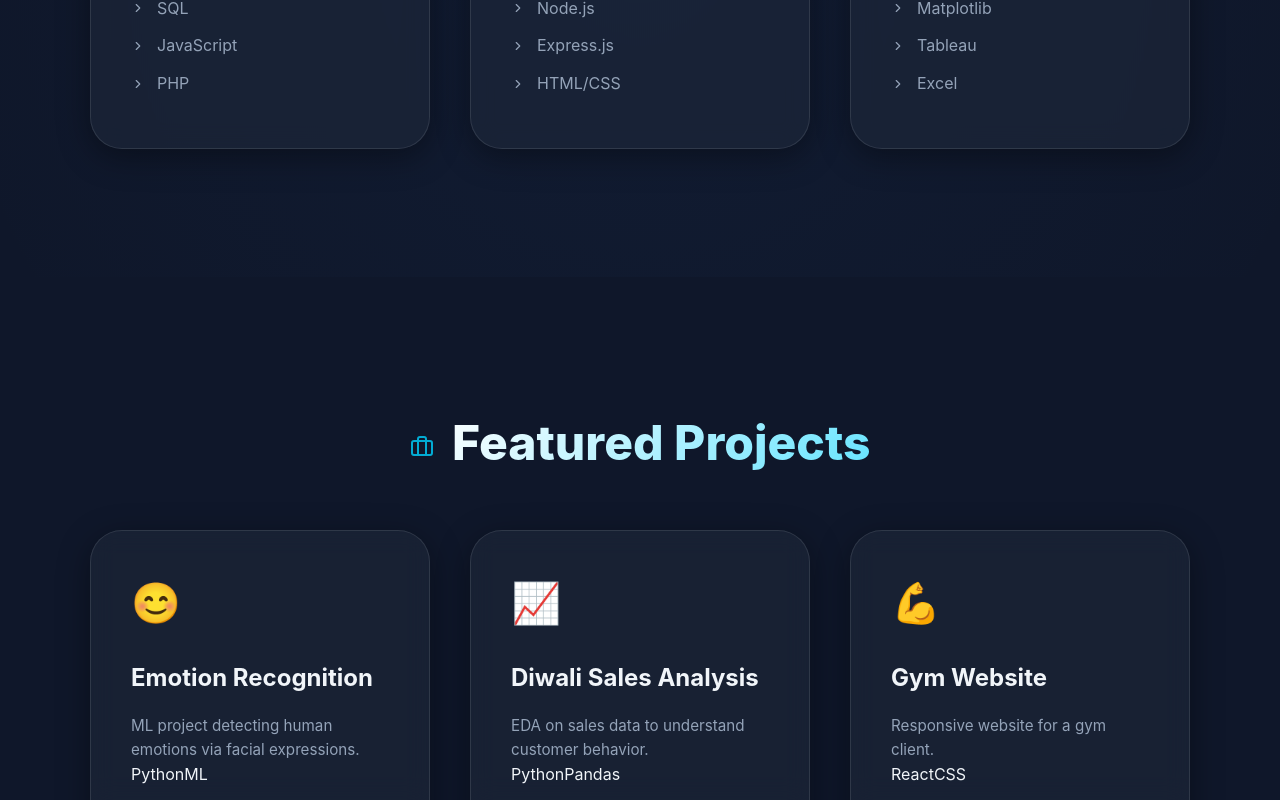
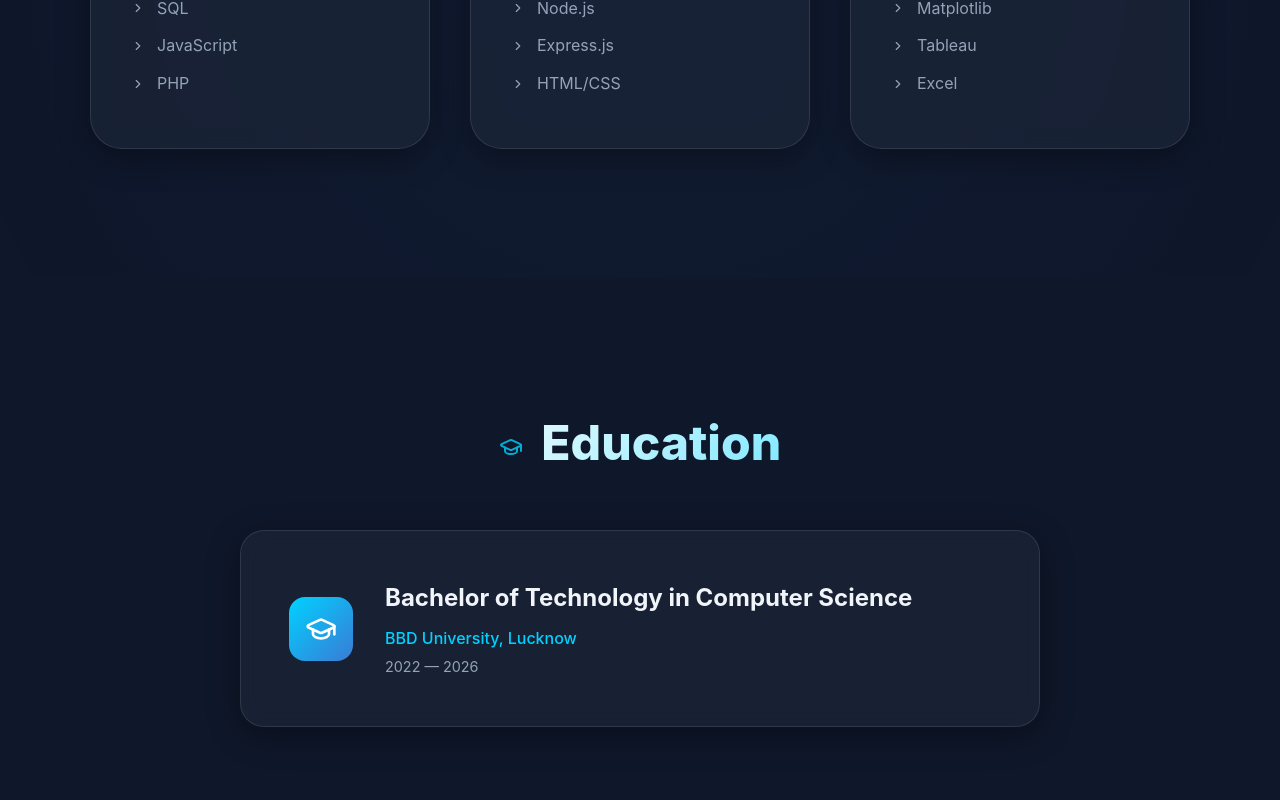
Before and after one commit to onlysaurabh07/portfolio, a React (Vite) app in the folder client/: page / in a window 1280 px wide. Shown: the part 2000-2800 px from the top of the page. Built offline with nearby package versions, Linux system fonts and the light colour scheme.

Commit message:
Final PRD compliance: Education, Resume sections, enhanced footer and premium background

```diff
--- a/client/src/App.css
+++ b/client/src/App.css
@@ -192,6 +192,65 @@ header ul li a:hover {
   cursor: pointer;
 }
 
+.education-card {
+  padding: 3rem;
+  max-width: 800px;
+  margin: 0 auto;
+}
+
+.edu-header {
+  display: flex;
+  gap: 2rem;
+  align-items: center;
+}
+
+.edu-icon-bg {
+  background: linear-gradient(135deg, var(--primary-color), var(--secondary-color));
+  width: 64px;
+  height: 64px;
+  border-radius: 1rem;
+  display: flex;
+  align-items: center;
+  justify-content: center;
+  color: white;
+  flex-shrink: 0;
+}
+
+.edu-info h3 {
+  font-size: 1.5rem;
+  margin-bottom: 0.5rem;
+}
+
+.edu-info .school {
+  color: var(--primary-color);
+  font-weight: 500;
+  margin-bottom: 0.25rem;
+}
+
+.edu-info .duration {
+  color: var(--text-muted);
+  font-size: 0.9rem;
+}
+
+.resume-card {
+  padding: 4rem;
+  text-align: center;
+  max-width: 700px;
+  margin: 0 auto;
+}
+
+.resume-card p {
+  color: var(--text-muted);
+  margin-bottom: 2.5rem;
+  font-size: 1.1rem;
+}
+
+.resume-btns {
+  display: flex;
+  gap: 1.5rem;
+  justify-content: center;
+}
+
 .contact-container {
   max-width: 700px;
   margin: 0 auto;
@@ -204,12 +263,54 @@ header ul li a:hover {
 }
 
 footer {
-  padding: 3rem 0;
+  padding: 4rem 0;
   text-align: center;
   margin-top: 8rem;
   border-radius: 0;
   color: var(--text-muted);
-  font-size: 0.9rem;
+  font-size: 0.95rem;
+}
+
+.footer-content {
+  display: flex;
+  flex-direction: column;
+  gap: 2rem;
+  align-items: center;
+}
+
+.footer-logo {
+  font-size: 2rem;
+  font-weight: 900;
+  letter-spacing: -1px;
+}
+
+.footer-logo span {
+  color: var(--primary-color);
+}
+
+.social-links {
+  display: flex;
+  gap: 1.5rem;
+}
+
+.social-links a {
+  background: var(--bg-card);
+  width: 45px;
+  height: 45px;
+  border-radius: 50%;
+  display: flex;
+  align-items: center;
+  justify-content: center;
+  border: 1px solid var(--glass-border);
+  transition: var(--transition);
+  color: var(--text-main);
+}
+
+.social-links a:hover {
+  border-color: var(--primary-color);
+  color: var(--primary-color);
+  transform: translateY(-5px);
+  box-shadow: 0 5px 15px rgba(0, 210, 255, 0.2);
 }
 
 @media (max-width: 1024px) {
--- a/client/src/App.jsx
+++ b/client/src/App.jsx
@@ -12,7 +12,12 @@ import {
   Send,
   ChevronRight,
   Database,
-  Monitor
+  Monitor,
+  GraduationCap,
+  FileText,
+  Linkedin,
+  Twitter,
+  Instagram
 } from 'lucide-react';
 
 const fadeInUp = {
@@ -38,7 +43,9 @@ function App() {
             <li><a href="#home">Home</a></li>
             <li><a href="#about">About</a></li>
             <li><a href="#skills">Skills</a></li>
+            <li><a href="#education">Education</a></li>
             <li><a href="#projects">Projects</a></li>
+            <li><a href="#resume">Resume</a></li>
             <li><a href="#contact">Contact</a></li>
           </ul>
         </nav>
@@ -117,6 +124,26 @@ function App() {
           </div>
         </section>
 
+        <section id="education" className="container">
+          <motion.h2 {...fadeInUp}><GraduationCap className="section-icon" /> Education</motion.h2>
+          <motion.div
+            className="glass education-card"
+            {...fadeInUp}
+            whileHover={{ scale: 1.01 }}
+          >
+            <div className="edu-header">
+              <div className="edu-icon-bg">
+                <GraduationCap size={32} />
+              </div>
+              <div className="edu-info">
+                <h3>Bachelor of Technology in Computer Science</h3>
+                <p className="school">BBD University, Lucknow</p>
+                <p className="duration">2022 — 2026</p>
+              </div>
+            </div>
+          </motion.div>
+        </section>
+
         <section id="projects" className="container">
           <motion.h2 {...fadeInUp}><Briefcase className="section-icon" /> Featured Projects</motion.h2>
           <div className="projects-grid">
@@ -149,6 +176,20 @@ function App() {
           </div>
         </section>
 
+        <section id="resume" className="container">
+          <motion.h2 {...fadeInUp}><FileText className="section-icon" /> Resume</motion.h2>
+          <motion.div
+            className="glass resume-card"
+            {...fadeInUp}
+          >
+            <p>Download my professional resume for complete career details, certifications, and technical proficiencies.</p>
+            <div className="resume-btns">
+               <button className="btn-primary"><FileText size={18} /> View Resume</button>
+               <button className="btn-outline"><ExternalLink size={18} /> Download PDF</button>
+            </div>
+          </motion.div>
+        </section>
+
         <section id="contact" className="container">
           <motion.h2 {...fadeInUp}><Mail className="section-icon" /> Get In Touch</motion.h2>
           <motion.div
@@ -174,8 +215,15 @@ function App() {
       </main>
 
       <footer className="glass">
-        <div className="container">
-          <p>&copy; 2026 Saurabh Singh. Built with React & Lucide.</p>
+        <div className="container footer-content">
+          <div className="footer-logo">Saurabh<span>.</span></div>
+          <div className="social-links">
+            <a href="#"><Linkedin size={20} /></a>
+            <a href="#"><Twitter size={20} /></a>
+            <a href="#"><Github size={20} /></a>
+            <a href="#"><Instagram size={20} /></a>
+          </div>
+          <p>&copy; 2026 Saurabh Singh. Built with React, Framer Motion & Lucide.</p>
         </div>
       </footer>
     </div>
--- a/client/src/index.css
+++ b/client/src/index.css
@@ -27,6 +27,23 @@ body {
   color: var(--text-main);
   overflow-x: hidden;
   line-height: 1.6;
+  position: relative;
+}
+
+body::before {
+  content: '';
+  position: fixed;
+  top: 0;
+  left: 0;
+  width: 100%;
+  height: 100%;
+  background:
+    radial-gradient(at 0% 0%, hsla(253,16%,12%,1) 0, transparent 50%),
+    radial-gradient(at 50% 0%, hsla(225,39%,20%,1) 0, transparent 50%),
+    radial-gradient(at 100% 0%, hsla(339,49%,20%,1) 0, transparent 50%);
+  background-color: var(--bg-dark);
+  z-index: -1;
+  pointer-events: none;
 }
 
 /* Custom Scrollbar */
```
